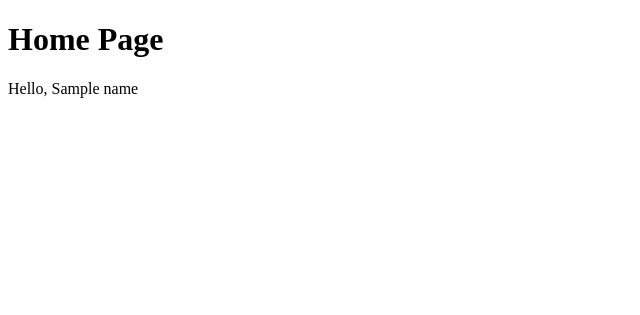
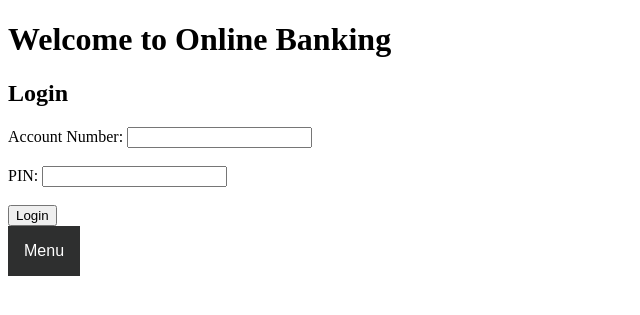
Before and after one commit to DavidChineaLive/Banking-App, a Flask app: template templates/index.html in a window 1280 px wide. Shown: the top 315 px of the page, without its empty margins (0-640 px from the left). Run offline with Flask 3, Linux system fonts and the light colour scheme; the template is opened without the code that fills it: most values are stand-ins (such as "Sample title", 1, 10 or a date in 2020).

Commit message:
Added a new styles.css file to be implemented in index.html for better styles. Updated the main home page of the website with a login screen and a menu drop down button

```diff
--- a/app.py
+++ b/app.py
@@ -1,10 +1,27 @@
-from flask import Flask
+from flask import Flask, render_template, request, redirect, url_for
 from views import views
 
 app = Flask(__name__)
+app.secret_key = 'secret_key'
 app.register_blueprint(views, url_prefix="/views")
 
+# Dummy user data for demonstration
+users = {
+    "1234567890": {"pin": "1234", "username": "Alice", "balance": 1000.00},
+    "0987654321": {"pin": "4321", "username": "Bob", "balance": 500.00}
+}
 
+@app.route("/", methods=["GET", "POST"])
+def home():
+    if request.method == "POST":
+        account_number = request.form.get("account_number")
+        pin = request.form.get("pin")
+        if account_number in users and users[account_number]["pin"] == pin:
+            # Redirect to user dashboard or specific functionality
+            return redirect(url_for("views.dashboard", account_number=account_number))
+        else:
+            return "Invalid account number or PIN. Please try again."
+    return render_template("index.html")
 
 if __name__ == '__main__':
-    app.run(debug=False, port =8000)
+    app.run(debug=True, port =8000)
--- /dev/null
+++ b/static/styles.css
@@ -0,0 +1,41 @@
+.dropdown {
+    position: relative;
+    display: inline-block;
+}
+
+.dropbtn {
+    background-color: #2e2f2f;
+    color: white;
+    padding: 16px;
+    font-size: 16px;
+    border: none;
+    cursor: pointer;
+}
+
+.dropdown-content {
+    display: none;
+    position: absolute;
+    background-color: #f9f9f9;
+    min-width: 160px;
+    box-shadow: 0px 8px 16px 0px rgba(0,0,0,0.2);
+    z-index: 1;
+}
+
+.dropdown-content a {
+    color: black;
+    padding: 12px 16px;
+    text-decoration: none;
+    display: block;
+}
+
+.dropdown-content a:hover {
+    background-color: #f1f1f1;
+}
+
+.dropdown:hover .dropdown-content {
+    display: block;
+}
+
+.dropdown:hover .dropbtn {
+    background-color: #2980b9;
+}
--- a/templates/index.html
+++ b/templates/index.html
@@ -1,3 +1,5 @@
+
+<!--
 <!DOCTYPE html>
 <html lang="en">
 <head>
@@ -10,3 +12,40 @@
     <p>Hello, {{name}}</p>
 </body>
 </html>
+-->
+
+<!DOCTYPE html>
+<html lang="en">
+<head>
+    <meta charset="UTF-8">
+    <meta name="viewport" content="width=device-width, initial-scale=1.0">
+    <title>Online Banking</title>
+    <link rel="stylesheet" type="text/css" href="{{ url_for('static', filename='styles.css') }}">
+</head>
+<body>
+    <div class="container">
+        <h1>Welcome to Online Banking</h1>
+        <div>
+            <form action="/login" method="post">
+                <h2>Login</h2>
+                <label for="account_number">Account Number:</label>
+                <input type="text" id="account_number" name="account_number" required><br><br>
+                <label for="pin">PIN:</label>
+                <input type="password" id="pin" name="pin" required><br><br>
+                <button type="submit">Login</button>
+            </form>
+        </div>
+        <div class="dropdown">
+            <button class="dropbtn">Menu</button>
+            <div class="dropdown-content">
+                <a href="/check_balance">Check Balance</a>
+                <a href="/deposit">Deposit</a>
+                <a href="/withdraw">Withdraw</a>
+                <a href="/create_account">Create Account</a>
+                <a href="/delete_account">Delete Account</a>
+                <a href="/modify_account">Modify Account Details</a>
+            </div>
+        </div>
+    </div>
+</body>
+</html>
```
Also changed, not shown: function.py (+7 -0 lines), views.py (+43 -2 lines).
